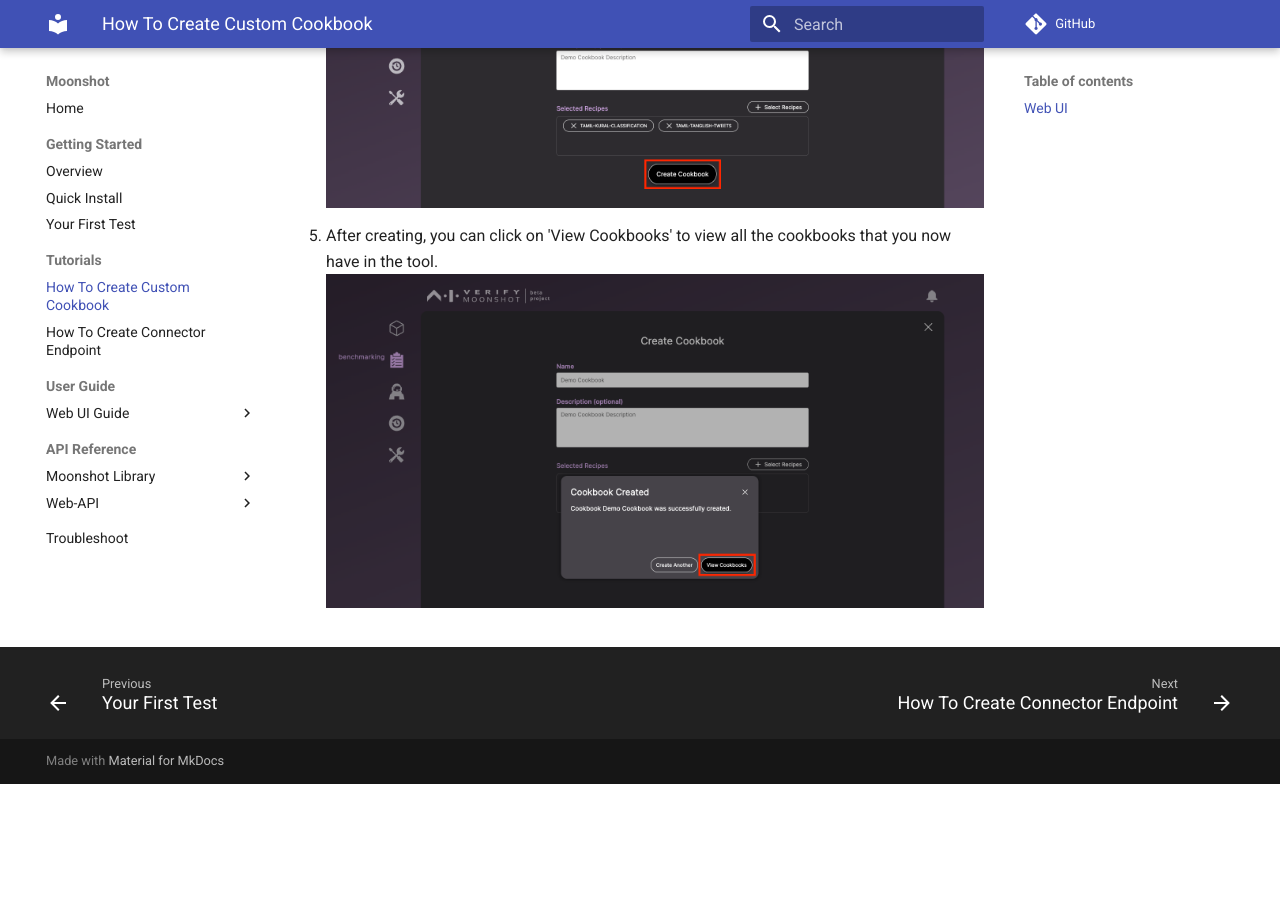
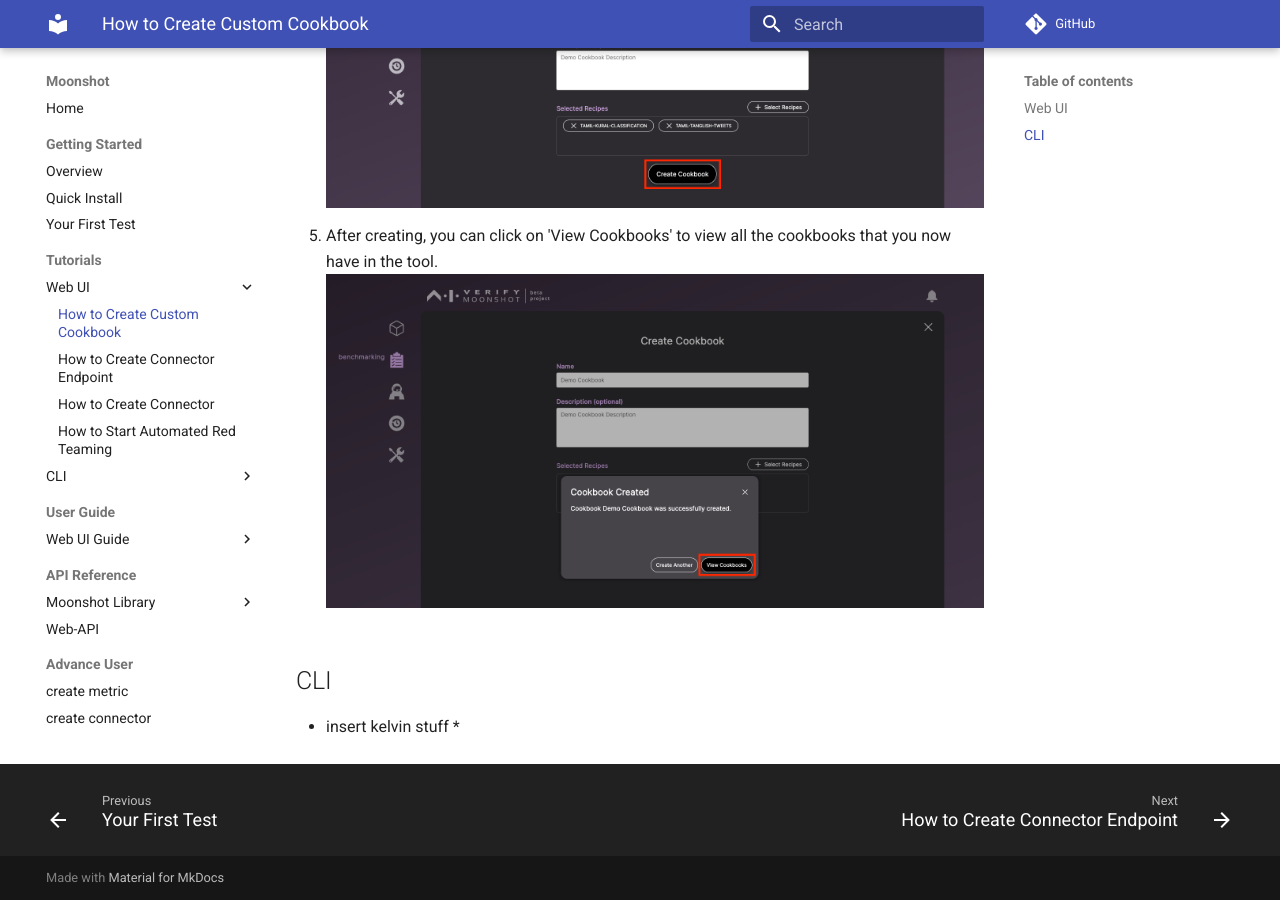
Before and after one commit to aiverify-foundation/moonshot, an MkDocs documentation site: the page built from docs/tutorial/web-ui/create_cookbook.md, in a window 1280 px wide and 900 px high, scrolled down 1682 px. Built offline with MkDocs 1.6.1 and Material for MkDocs 9.7.7, drawn with Linux system fonts in a browser that asks for light colours; comment, search, counter and statistics services are not loaded; before the commit the page ends 2466 px from its top, so only the background shows below that; some of the changed text lies outside the part shown.

Commit message:
restructure toc

```diff
--- a/docs/tutorial/create_cookbook.md
+++ b/docs/tutorial/web-ui/create_cookbook.md
@@ -2,16 +2,20 @@
 ## Web UI
 
 1. Click on 'Create Cookbooks, Select Recipes'.
-![select create cookbook](./res/create_cookbook_1.png)
+![select create cookbook](../res/create_cookbook_1.png)
 
 2. Provide the following details and click 'Select Recipes'.
-![create cookbook form](./res/create_cookbook_2.png)
+![create cookbook form](../res/create_cookbook_2.png)
 
 3. Here you can view the list of recipes available in Moonshot. Select the recipes that you would like to include in your custom cookbook and click on ‘Add to Cookbook’.
-![select recipes](./res/create_cookbook_3.png)
+![select recipes](../res/create_cookbook_3.png)
 
 4. Click on ‘Create Cookbook'.
-![select recipes](./res/create_cookbook_4.png)
+![select recipes](../res/create_cookbook_4.png)
 
 5. After creating, you can click on 'View Cookbooks' to view all the cookbooks that you now have in the tool.
-![select recipes](./res/create_cookbook_5.png)
+![select recipes](../res/create_cookbook_5.png)
+
+## CLI
+
+* insert kelvin stuff *
--- a/mkdocs.yml
+++ b/mkdocs.yml
@@ -48,8 +48,16 @@
     - Quick Install: getting_started/quick_install.md
     - Your First Test: getting_started/first_test.md
   - Tutorials:
-    - How To Create Custom Cookbook: tutorial/create_cookbook.md
-    - How To Create Connector Endpoint: tutorial/create_endpoint.md
+    - Web UI:
+      - How to Create Custom Cookbook: tutorial/web-ui/create_cookbook.md
+      - How to Create Connector Endpoint: tutorial/web-ui/create_endpoint.md
+      - How to Create Connector: tutorial/s.md
+      - How to Start Automated Red Teaming: tutorial/s.md
+    - CLI :
+      - How to Create Custom Cookbook: tutorial/create_cookbook.md
+      - How to Create Connector Endpoint: tutorial/create_endpoint.md
+      - How to Create Connector: tutorial/s.md
+      - How to Start Automated Red Teaming: tutorial/s.md
   - User Guide:
     - Web UI Guide:
       - Get Started with Web UI: web_ui/web_ui_guide.md
@@ -73,6 +81,13 @@
         - Run API: understanding_moonshot/api_run.md
         - Runner API: understanding_moonshot/api_runner.md
         - Session API: understanding_moonshot/api_session.md
-    - Web-API:
-      - Web API Swagger: understanding_moonshot/web_api_swagger.md
+    - Web-API: understanding_moonshot/web_api_swagger.md
+  - Advance User:
+    - create metric: a.py
+    - create connector : a.py
+    - create am : ok.py
+  - Resources:
+      - Jupyter temporary only NB: smt.md
+      - List of Recipe: smt .md
+      - Cookbook: sm.md
   - Troubleshoot : troubleshoot/troubleshoot.md
```
Also changed, not shown: docs/tutorial/create_endpoint.md (deleted, +0 -17 lines), docs/tutorial/web-ui/create_endpoint.md (added, +18 -0 lines).
